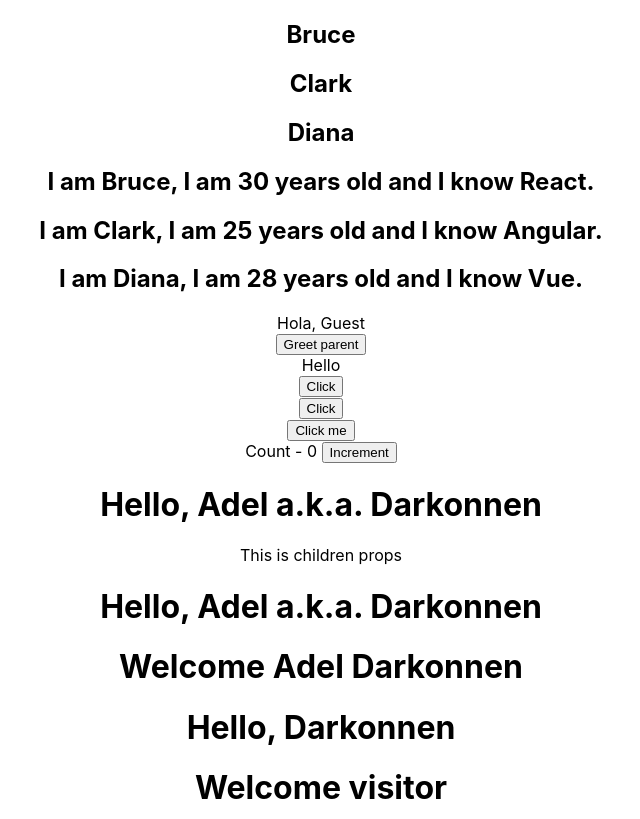
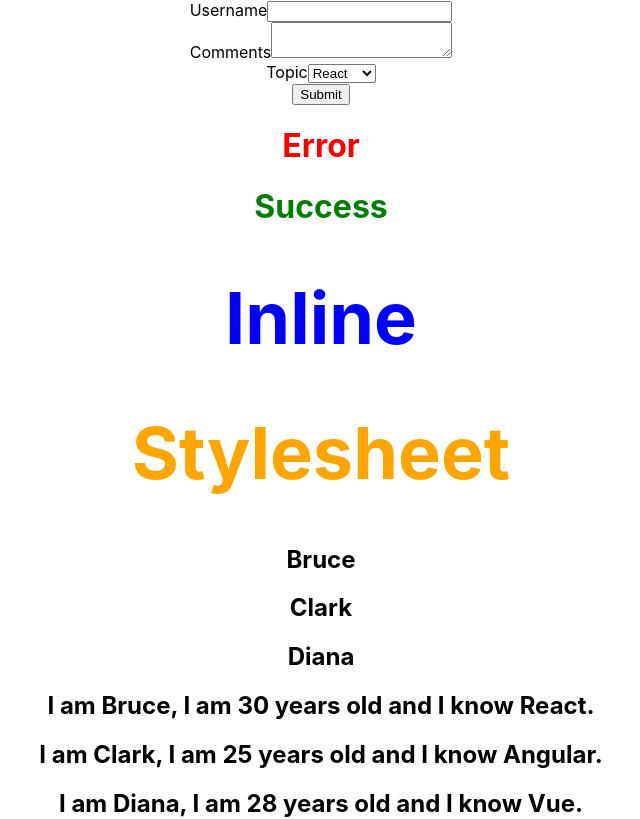
Before and after one commit to Adel-Cabrera/RJS, a React (Create React App) app: page / in a window 1280 px wide. Shown: the top 819 px of the page, without its empty margins (319-959 px from the left). Built offline with nearby package versions, Linux system fonts and the light colour scheme.

Commit message:
form handling

```diff
--- a/src/App.js
+++ b/src/App.js
@@ -11,11 +11,22 @@
 import ParentComponent from './components/ParentComponent';
 import UserGreeting from './components/UserGreeting';
 import NameList from './components/NameList';
+import Stylesheet from './components/Stylesheet';
+import Inline from './components/Inline';
+import './appStyles.css';
+import styles from './appStyles.module.css';
+import Form from './components/Form';
+
 
 class App extends Component {
   render(){
   return (
     <div className="App">
+      <Form />
+      <h1 className="error">Error</h1>
+      <h1 className={styles.success}>Success</h1>
+      <Inline/>
+      <Stylesheet primary={true}/>
       <NameList />
       <UserGreeting />
       <ParentComponent />
--- /dev/null
+++ b/src/appStyles.css
@@ -0,0 +1,3 @@
+.error {
+  color: red;
+}
--- /dev/null
+++ b/src/appStyles.module.css
@@ -0,0 +1,3 @@
+.success {
+  color: green;
+}
--- /dev/null
+++ b/src/components/Form.js
@@ -0,0 +1,65 @@
+import React, { Component } from 'react';
+
+class Form extends Component {
+
+  constructor(props) {
+    super(props);
+    this.state = {
+      username: '',
+      comments: '',
+      topic: 'react'
+    }
+  }
+
+  handleUsernameChange = (event) => {
+    this.setState({
+      username : event.target.value
+    });
+  }
+
+  handleCommentsChange = (event) => {
+    this.setState({
+      comments : event.target.value
+    });
+  }
+
+  handleTopicChange = (event) => {
+    this.setState({
+      topic : event.target.value
+    });
+  }
+
+  handleSubmit = (event) => {
+    alert(`${this.state.username} ${this.state.comments} ${this.state.topic}`);
+    event.preventDefault();
+  }
+
+  render() {
+    const {username, comments, topic} = this.state
+    return (
+      <form onSubmit = {this.handleSubmit}>
+        <div>
+          <label>Username</label>
+          <input type='text' value={username} onChange={this.handleUsernameChange}/>
+        </div>
+        <div>
+          <label>Comments</label>
+          <textarea value = {comments} onChange={this.handleCommentsChange}></textarea>
+        </div>
+        <div>
+          <label>Topic</label>
+          <select value={topic} onChange={this.handleTopicChange}>
+            <option value="react">React</option>
+            <option value="angular">Angular</option>
+            <option value="vue">Vue</option>
+          </select>
+        </div>
+        <button type="submit">Submit</button>
+      </form>
+
+    );
+  }
+
+}
+
+export default Form;
--- /dev/null
+++ b/src/components/Inline.js
@@ -0,0 +1,16 @@
+import React from 'react';
+
+const heading = {
+  fontSize: '72px',
+  color: 'blue'
+}
+
+function Inline(){
+  return(
+    <div>
+      <h1 style={heading}>Inline</h1>
+    </div>
+  );
+}
+
+export default Inline;
--- /dev/null
+++ b/src/components/Stylesheet.js
@@ -0,0 +1,13 @@
+import React from 'react';
+import './myStyles.css';
+
+function Stylesheet(props){
+  let className = props.primary ? 'primary' : '';
+  return(
+    <div>
+      <h1 className={`${className} font-xl`}>Stylesheet</h1>
+    </div>
+  );
+}
+
+export default Stylesheet;
--- /dev/null
+++ b/src/components/myStyles.css
@@ -0,0 +1,7 @@
+.primary {
+  color: orange;
+}
+
+.font-xl {
+  font-size: 72px;
+}
```
